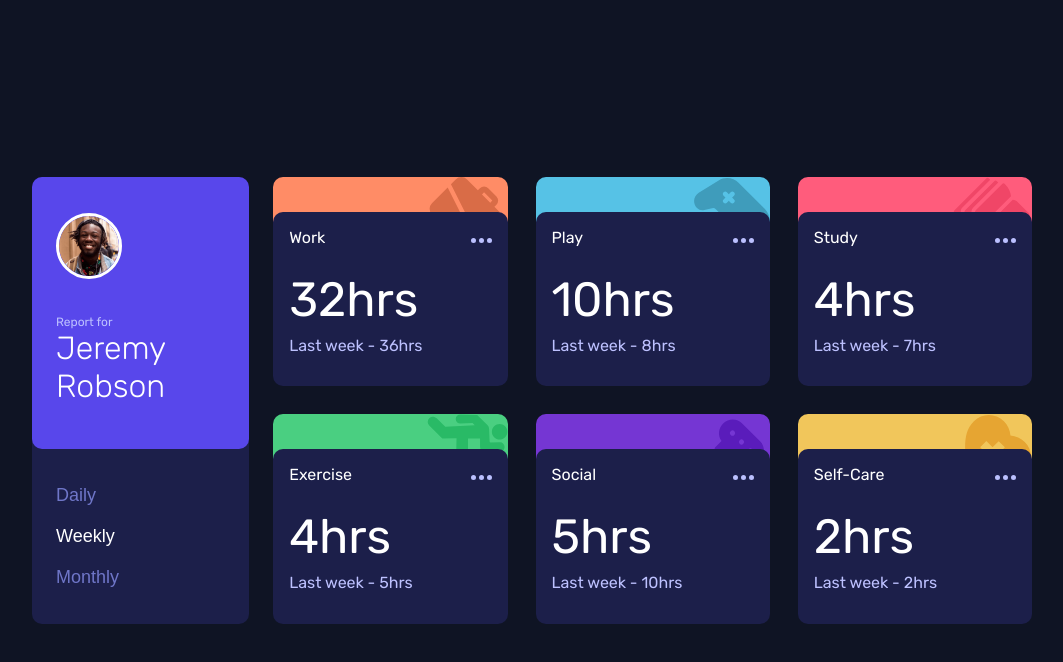
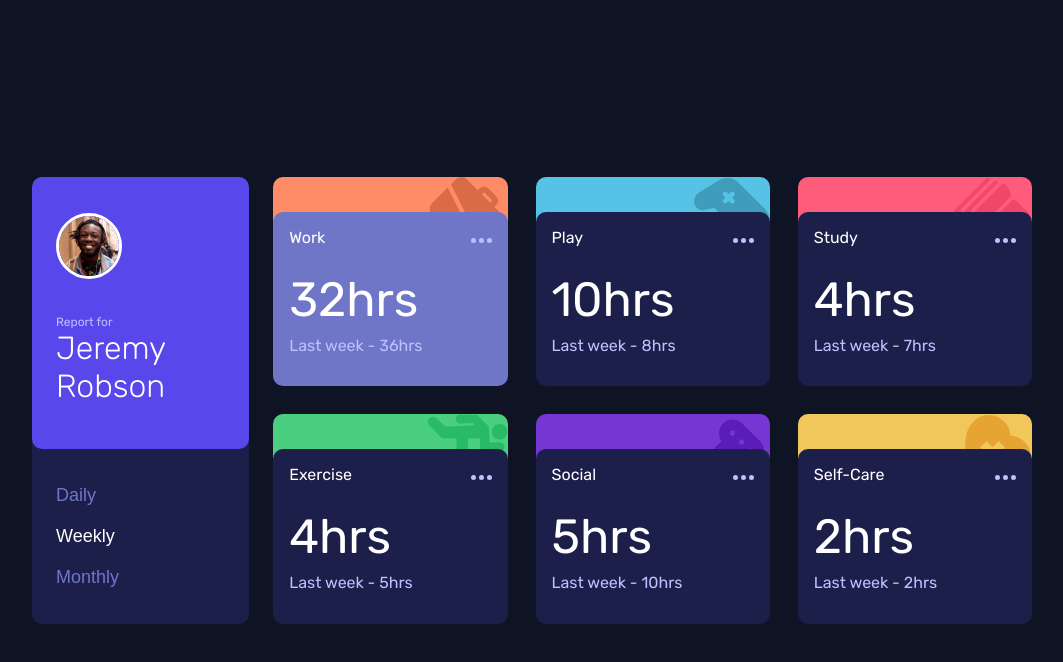
Before and after one commit to Sandip049/time-tracking-dashboard-main, a plain HTML site: page index.html in a window 1280 px wide. In both pictures the pointer is over the element 498 px from the left and 298 px from the top of the page. Shown: the whole page, without its empty margins (108-1171 px from the left). Drawn offline with Linux system fonts and the light colour scheme.

Commit message:
hover effect added in cards

```diff
--- a/style.css
+++ b/style.css
@@ -121,6 +121,12 @@ button.active {
     position: relative;
     margin-top: 35px;
 }
+
+.card-item:hover{
+    background-color: var(--Desaturated-blue);
+    cursor: pointer;
+}
+
 .card-item .nav{
     display: flex;
     justify-content: space-between;
```
